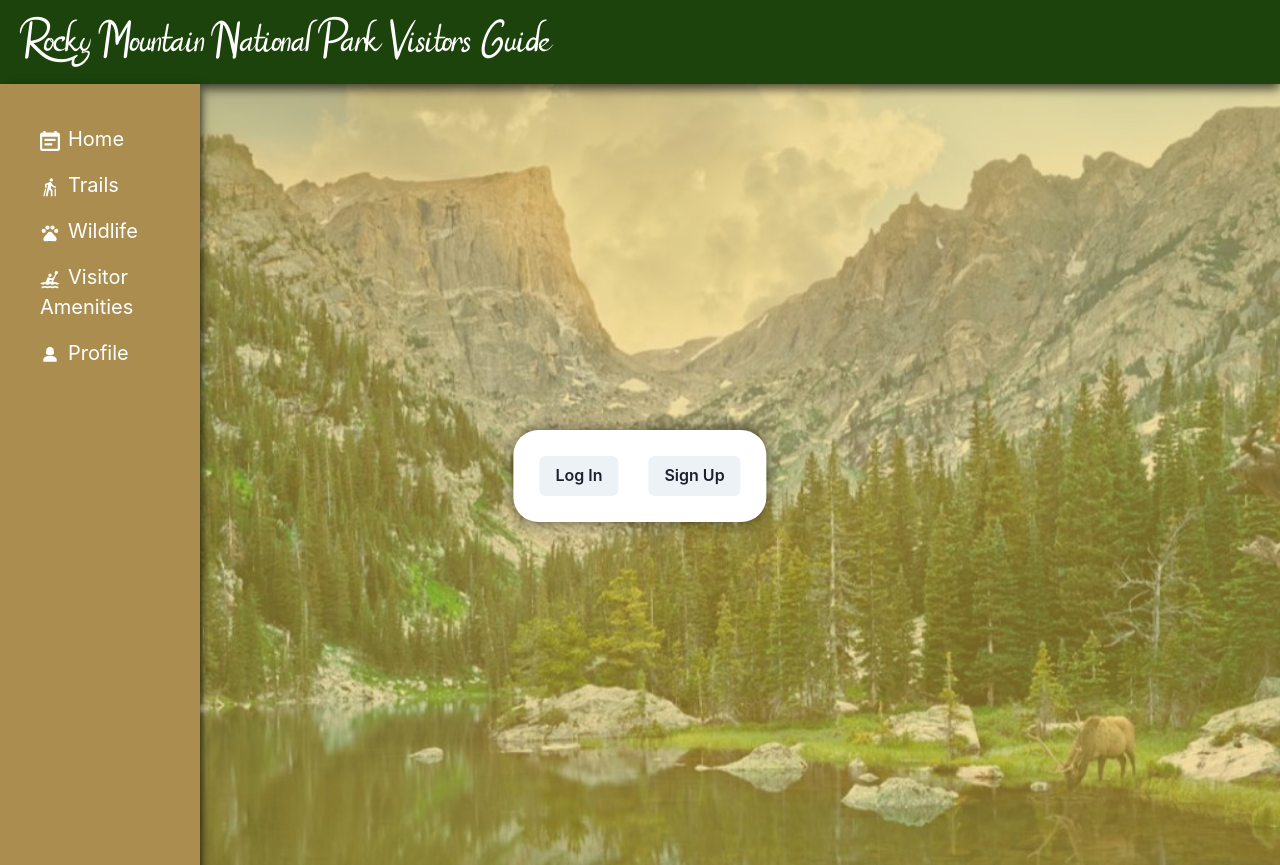
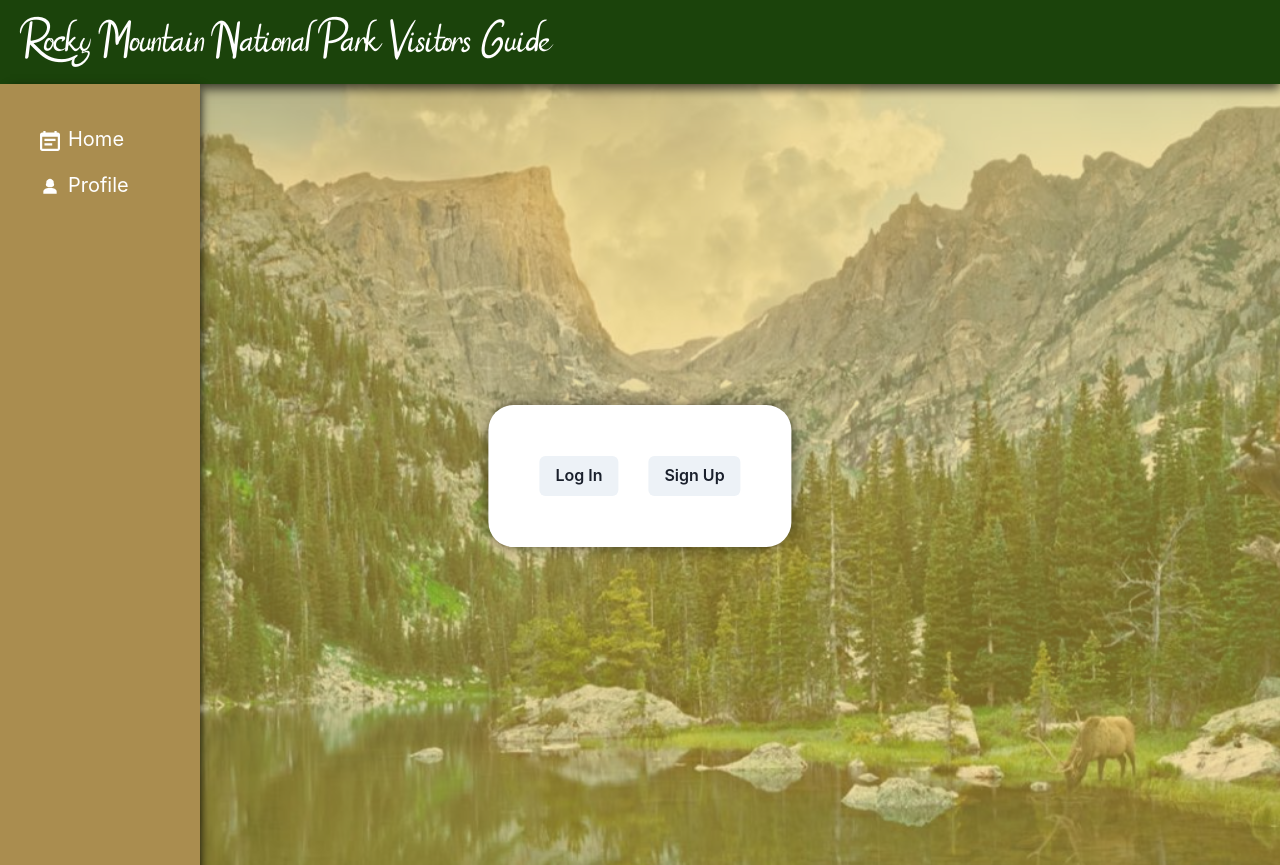
Before and after one commit to alexlofton/rockymountainnationalparkvisitorsguide, a React (Vite) app in the folder client/: page /Profile in a window 1280 px wide. Shown: the top 865 px of the page. Built offline with nearby package versions, Linux system fonts and the light colour scheme.

Commit message:
added log in auth to nav bar, corrected profile page, removed wording in home page

```diff
--- a/client/src/App.css
+++ b/client/src/App.css
@@ -83,7 +83,7 @@ main {
     border-radius: 25px;
     justify-content: center;
     margin: auto;
-    padding: 10px;
+    padding: 35px;
     position: absolute;
     top: 50%;
     left: 50%;
--- a/client/src/components/Sidebar/index.jsx
+++ b/client/src/components/Sidebar/index.jsx
@@ -2,13 +2,14 @@ import React from "react";
 import { List, ListIcon, ListItem } from "@chakra-ui/react";
 import { NavLink } from "react-router-dom";
 import { CalendarIcon } from "@chakra-ui/icons";
-import {  MdKayaking, MdOutlineNordicWalking, MdOutlinePets, MdPerson3 } from "react-icons/md";
+import { MdKayaking, MdOutlineNordicWalking, MdOutlinePets, MdPerson3 } from "react-icons/md";
+import Auth from '../../utils/auth';
 import '../../App.css';
 
 
 
 const Sidebar = () => {
-    return(
+    return (
         <List
             color="white"
             fontSize="20px"
@@ -20,36 +21,41 @@ const Sidebar = () => {
             className="NavBar"
         >
             <ListItem className="NavItem">
-                <NavLink to = "/">
-                    <ListIcon as={CalendarIcon} color ="white"/>
+                <NavLink to="/">
+                    <ListIcon as={CalendarIcon} color="white" />
                     Home
                 </NavLink>
             </ListItem>
 
+            {/* Conditional rendering based on Auth.loggedIn() */}
+            {Auth.loggedIn() && (
+                <>
                     <ListItem className="NavItem">
-                <NavLink to = "/Trails">
-                <ListIcon as={MdOutlineNordicWalking} color ="white" className="NavTitle"/>
+                        <NavLink to="/Trails">
+                            <ListIcon as={MdOutlineNordicWalking} color="white" className="NavTitle" />
                             Trails
                         </NavLink>
                     </ListItem>
 
                     <ListItem className="NavItem">
-                <NavLink to = "/Wildlife">
-                <ListIcon as={MdOutlinePets} color ="white"/>
+                        <NavLink to="/Wildlife">
+                            <ListIcon as={MdOutlinePets} color="white" />
                             Wildlife
                         </NavLink>
                     </ListItem>
 
                     <ListItem className="NavItem">
-                <NavLink to = "/VisitorAmenities">
-                <ListIcon as={MdKayaking} color ="white"/>
+                        <NavLink to="/VisitorAmenities">
+                            <ListIcon as={MdKayaking} color="white" />
                             Visitor Amenities
                         </NavLink>
                     </ListItem>
+                </>
+            )}
 
             <ListItem className="NavItem">
-                <NavLink to = "/Profile">
-                <ListIcon as={MdPerson3} color ="white"/>
+                <NavLink to="/Profile">
+                    <ListIcon as={MdPerson3} color="white" />
                     Profile
                 </NavLink>
             </ListItem>
--- a/client/src/pages/Home.jsx
+++ b/client/src/pages/Home.jsx
@@ -35,10 +35,10 @@ const Home = () => {
                     home. Whether you're an avid hiker seeking to conquer new peaks, a wildlife
                     enthusiast eager to spot majestic creatures in their natural habitat, or
                     someone looking to immerse themselves in the serene beauty of mountain landscapes,
-                    we've got you covered. Our comprehensive guides, detailed maps, and firsthand tips
-                     ensure that your exploration of the Rockies is not just a journey, but a truly
-                     unforgettable experience. Join us in celebrating the wild, the majestic,
-                     and the awe-inspiring wonders of the Rocky Mountains.
+                    we've got you covered. Our comprehensive guides ensure that your exploration of
+                    the Rockies is not just a journey, but a truly
+                    unforgettable experience. Join us in celebrating the wild, the majestic,
+                    and the awe-inspiring wonders of the Rocky Mountains.
                 </p>
             </div>
             <Box className='HomeBtns'>
--- a/client/src/pages/Profile.jsx
+++ b/client/src/pages/Profile.jsx
@@ -33,20 +33,20 @@ const Profile = () => {
                         <Tabs variant="soft-rounded" colorScheme="green">
                             <TabList>
                                 <Tab>Favorite Trails</Tab>
-                                <Tab>Completed Trails</Tab>
-                                <Tab>Wildlife</Tab>
+                                {/* <Tab>Completed Trails</Tab> */}
+                                {/* <Tab>Wildlife</Tab> */}
                             </TabList>
 
                             <TabPanels>
                                 <TabPanel>
                                     <p>one!</p>
                                 </TabPanel>
-                                <TabPanel>
+                                {/* <TabPanel>
                                     <p>two!</p>
                                 </TabPanel>
                                 <TabPanel>
                                     <p>three!</p>
-                                </TabPanel>
+                                </TabPanel> */}
                             </TabPanels>
                         </Tabs>
                     </Box>
```
Lines whose indentation alone changed are shown as unchanged.
